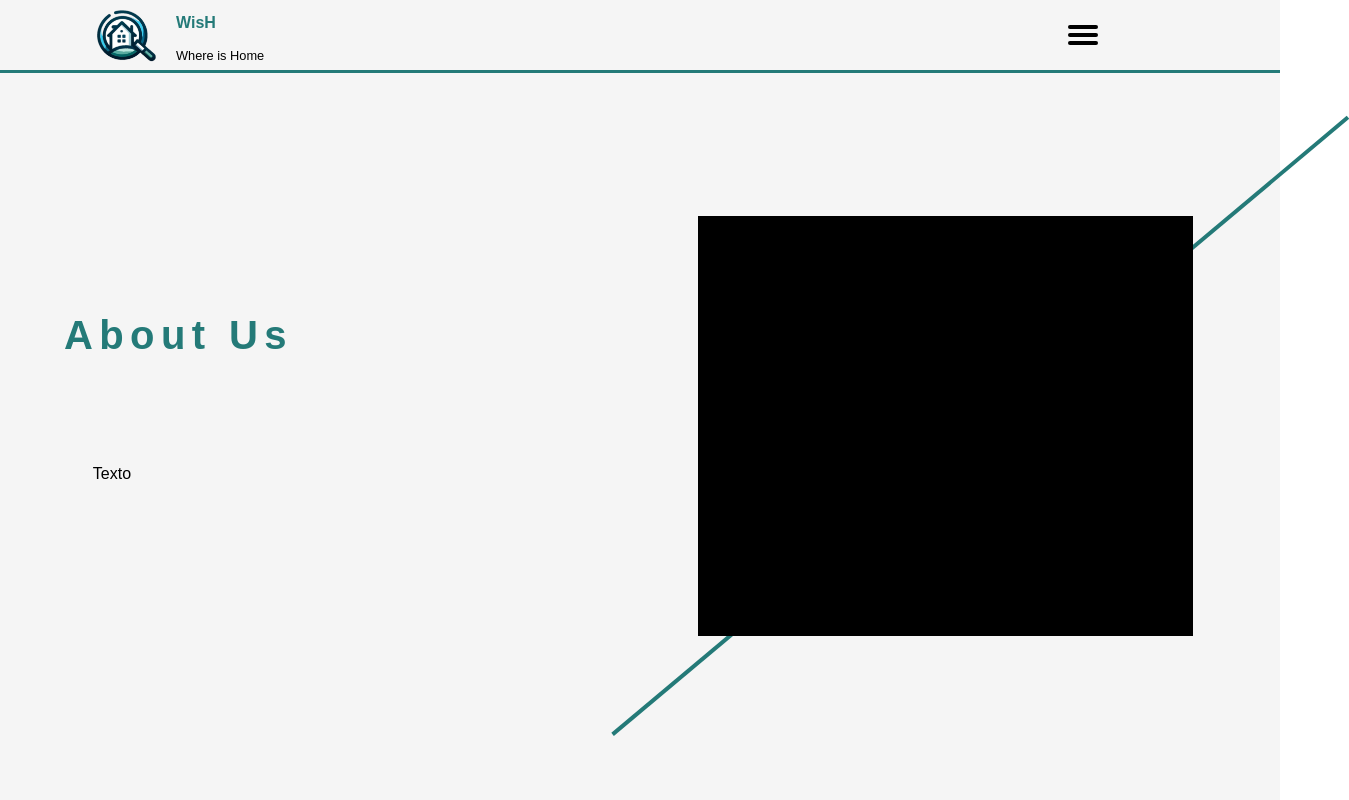
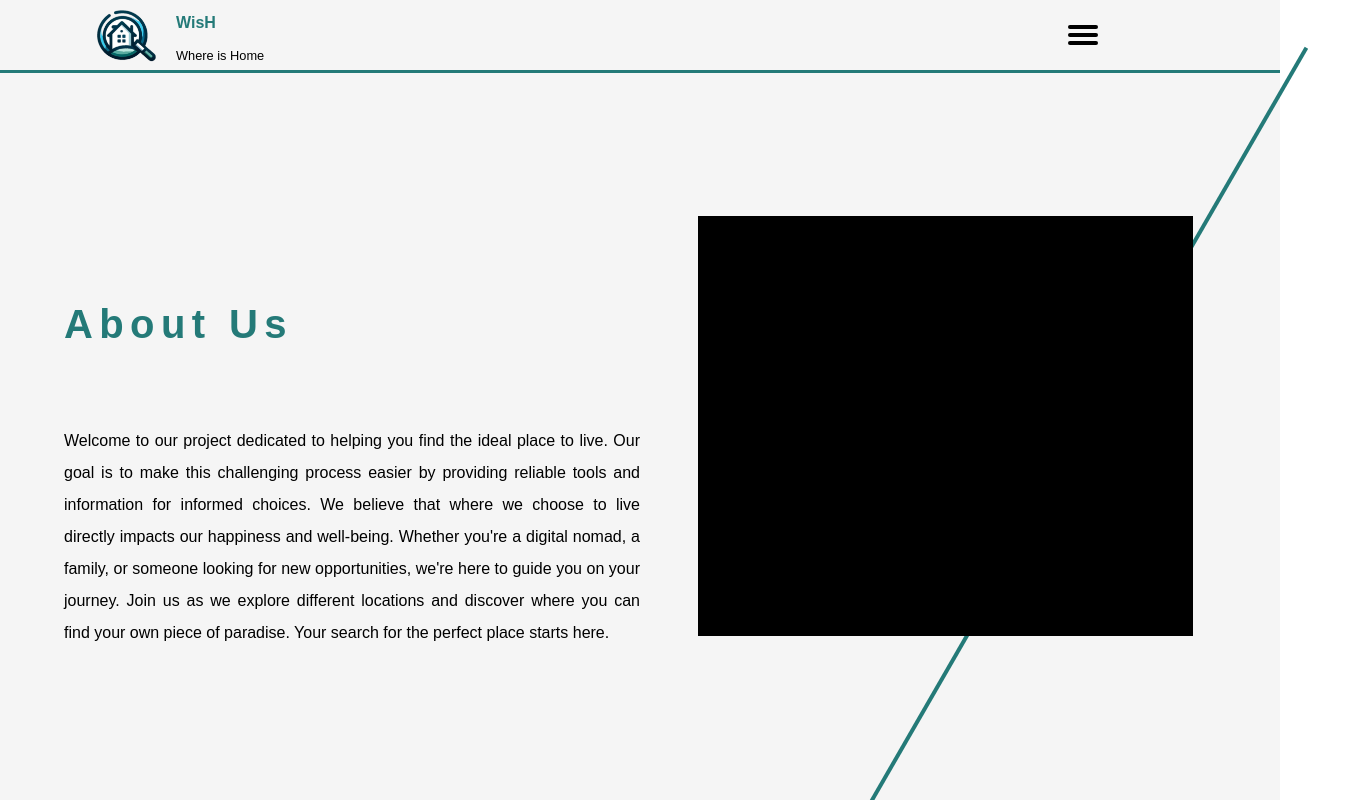
Before and after one commit to Wish-Where-is-Home/WisH-Where_is_Home, a React (Create React App) app in the folder Frontend/where-is-home/: page /aboutus in a window 1280 px wide. Shown: the top 800 px of the page, 1349 px wide, since content can reach past the window. Built offline with nearby package versions, Linux system fonts and the light colour scheme; a web font is replaced by a local one.

Commit message:
About Us text

```diff
--- a/Frontend/where-is-home/src/Pages/AboutUs/AboutUs.css
+++ b/Frontend/where-is-home/src/Pages/AboutUs/AboutUs.css
@@ -12,12 +12,12 @@
 
 .backline{
    position: absolute;
-   left: 27%;
-    width: 75%;
-    height: 60%;
+    width: 100%;
+    height: 100%;
     border-bottom: 4px solid var(--navbar-border);
     z-index: 1;
-    rotate:  -40deg;
+    rotate:-60deg;
+
 }
 
 
@@ -46,16 +46,16 @@
 
 .aboutus-text-container h2{
     width: 70%;
-    padding-top: 10%;
+    padding-top: 1%;
     text-align: start;
     color: var(--navbar-border);
     letter-spacing: 0.4rem;
     font-size: 2.5rem;
-    padding-bottom: 10%;
+    padding-bottom: 5%;
 }
 
 .aboutus-text-container .text{
-    width: 90%;
+    width: 100%;
     height: 30%;
     align-self: center;
 }
@@ -64,6 +64,8 @@
     width: 100%;
     text-align: start;
     color: var(--blacktowhite);
+    text-align: justify;
+    line-height: 2rem;
 }
 
 
--- a/Frontend/where-is-home/src/Pages/AboutUs/AboutUs.js
+++ b/Frontend/where-is-home/src/Pages/AboutUs/AboutUs.js
@@ -14,7 +14,7 @@ function AboutUs ({darkMode}) {
                     <h2>About Us</h2>
 
                     <div className='text'>
-                        <p>Texto</p>
+                        <p>{t('textaboutus')}</p>
                     </div>
 
                     </div>
--- a/Frontend/where-is-home/src/Translations/en/common.json
+++ b/Frontend/where-is-home/src/Translations/en/common.json
@@ -14,5 +14,6 @@
     "backlogin":"Go back to login?",
     "selectedistrict":"Select a District",
     "infotext":"If you still don't know a district, select Portugal",
-    "button-homepage-text":"Search"
+    "button-homepage-text":"Search",
+    "textaboutus":"Welcome to our project dedicated to helping you find the ideal place to live. Our goal is to make this challenging process easier by providing reliable tools and information for informed choices. We believe that where we choose to live directly impacts our happiness and well-being. Whether you're a digital nomad, a family, or someone looking for new opportunities, we're here to guide you on your journey. Join us as we explore different locations and discover where you can find your own piece of paradise. Your search for the perfect place starts here."
 }
--- a/Frontend/where-is-home/src/Translations/pt/common.json
+++ b/Frontend/where-is-home/src/Translations/pt/common.json
@@ -14,6 +14,7 @@
     "backlogin":"Voltar ao login?",
     "selectedistrict":"Seleciona um Distrito",
     "infotext":"Se ainda não conhece um distrito, selecione Portugal",
-    "button-homepage-text":"Procurar"
+    "button-homepage-text":"Procurar",
+    "textaboutus":"Bem-vindo ao nosso projeto dedicado a ajudá-lo a encontrar o lugar ideal para viver. Nosso objetivo é facilitar esse processo desafiador, fornecendo ferramentas e informações confiáveis para escolhas informadas. Acreditamos que onde escolhemos viver impacta diretamente nossa felicidade e bem-estar. Seja você um nômade digital, uma família ou alguém em busca de novas oportunidades, estamos aqui para guiá-lo em sua jornada. Junte-se a nós enquanto exploramos diferentes localidades e descobrimos onde você pode encontrar seu próprio pedaço de paraíso. Sua busca pelo lugar perfeito começa aqui."
 
 }
```
